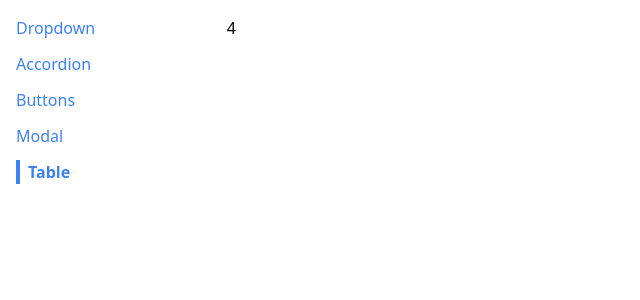
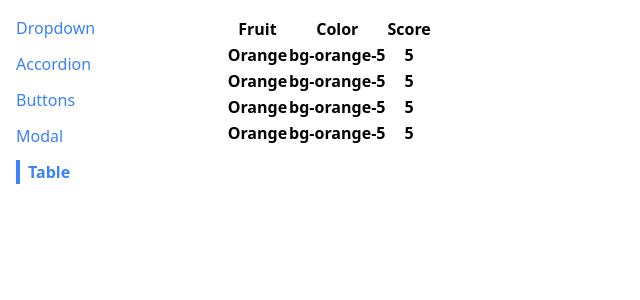
Before and after one commit to code8la888/React-Practice, a React (Vite) app in the folder comps/: page /table in a window 1280 px wide. Shown: the top 300 px of the page, without its empty margins (0-640 px from the left). Built offline with nearby package versions, Linux system fonts and the light colour scheme.

Commit message:
feat(table): dynamically render table rows using map function in React

```diff
--- a/comps/src/components/Table.jsx
+++ b/comps/src/components/Table.jsx
@@ -1,5 +1,26 @@
 function Table({ data }) {
-  return <div>{data.length}</div>;
+  const renderedRows = data.map((fruit) => {
+    return (
+      <tr key={fruit.name}>
+        <th>{fruit.name}</th>
+        <th>{fruit.color}</th>
+        <th>{fruit.score}</th>
+      </tr>
+    );
+  });
+
+  return (
+    <table>
+      <thead>
+        <tr>
+          <th>Fruit</th>
+          <th>Color</th>
+          <th>Score</th>
+        </tr>
+      </thead>
+      <tbody>{renderedRows}</tbody>
+    </table>
+  );
 }
 
 export default Table;
```
